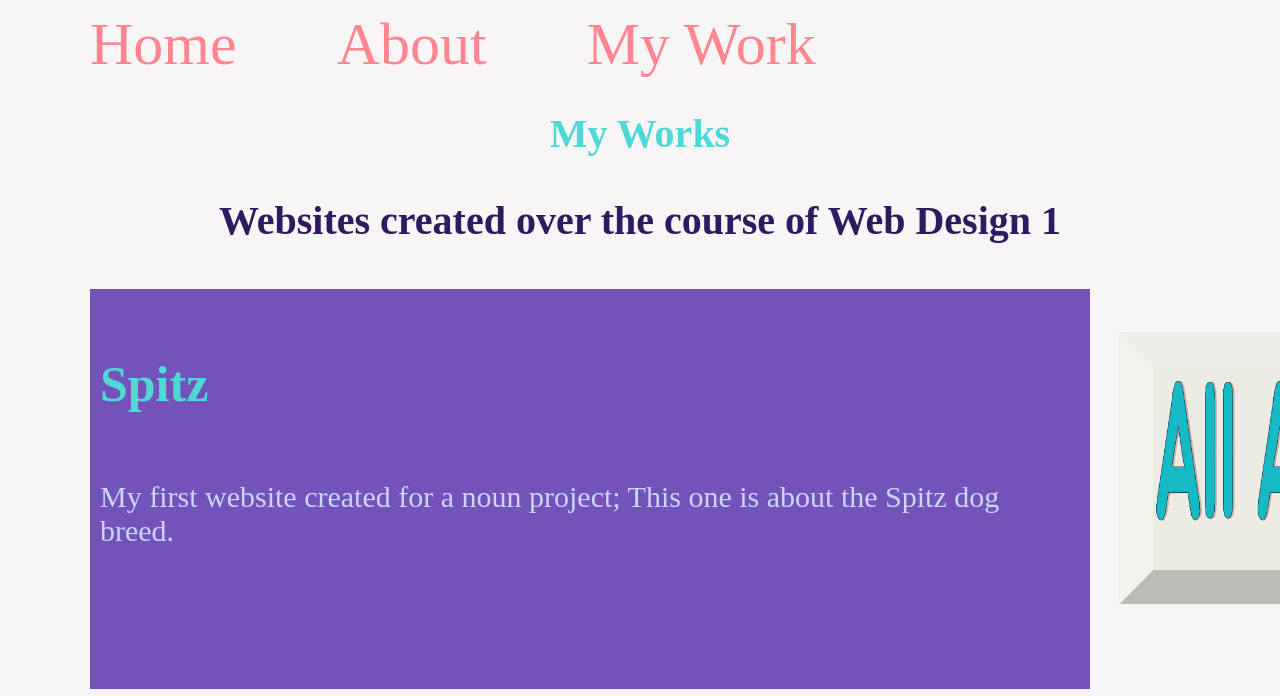
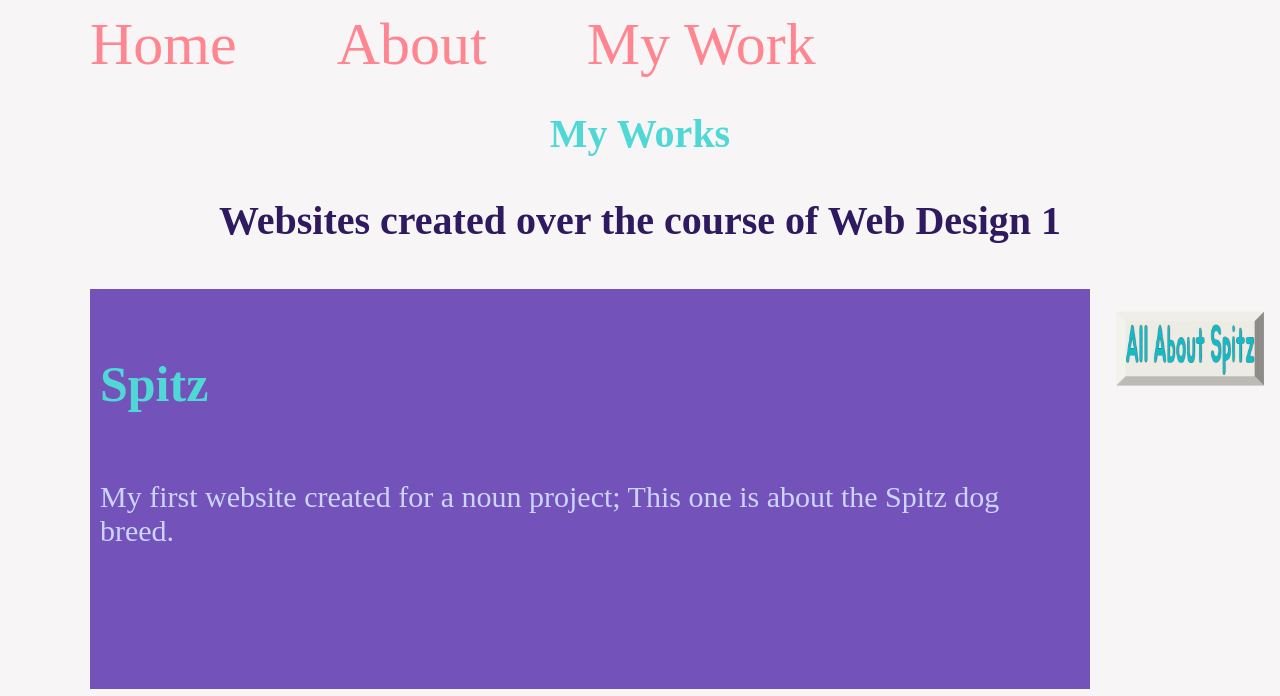
Before and after one commit to WVCS/portfolio-mistahype-1, a plain HTML site: page work.html in a window 1280 px wide. Shown: the top 696 px of the page. Drawn offline with Linux system fonts and the light colour scheme.

Commit message:
Update work.html

```diff
--- a/work.html
+++ b/work.html
@@ -22,7 +22,7 @@
   <p> My first website created for a noun project; This one is about the Spitz dog breed. </p>
   </div>
   <div class="w2">
-  <a href="Spitz/Spitz Home.html"> <img src="Spitz/Spitzlogo.png" alt="spitzlogo" width="550px"> </a>
+  <a href="Spitz/Spitz Home.html"> <img src="Spitz/Spitzlogo.png" alt="spitzlogo" width="150px"> </a>
   </div>
   <div class="w3">
   <h4> Fruit Facts: Bananas Are Berries, Strawberries Are Not </h4>
```
